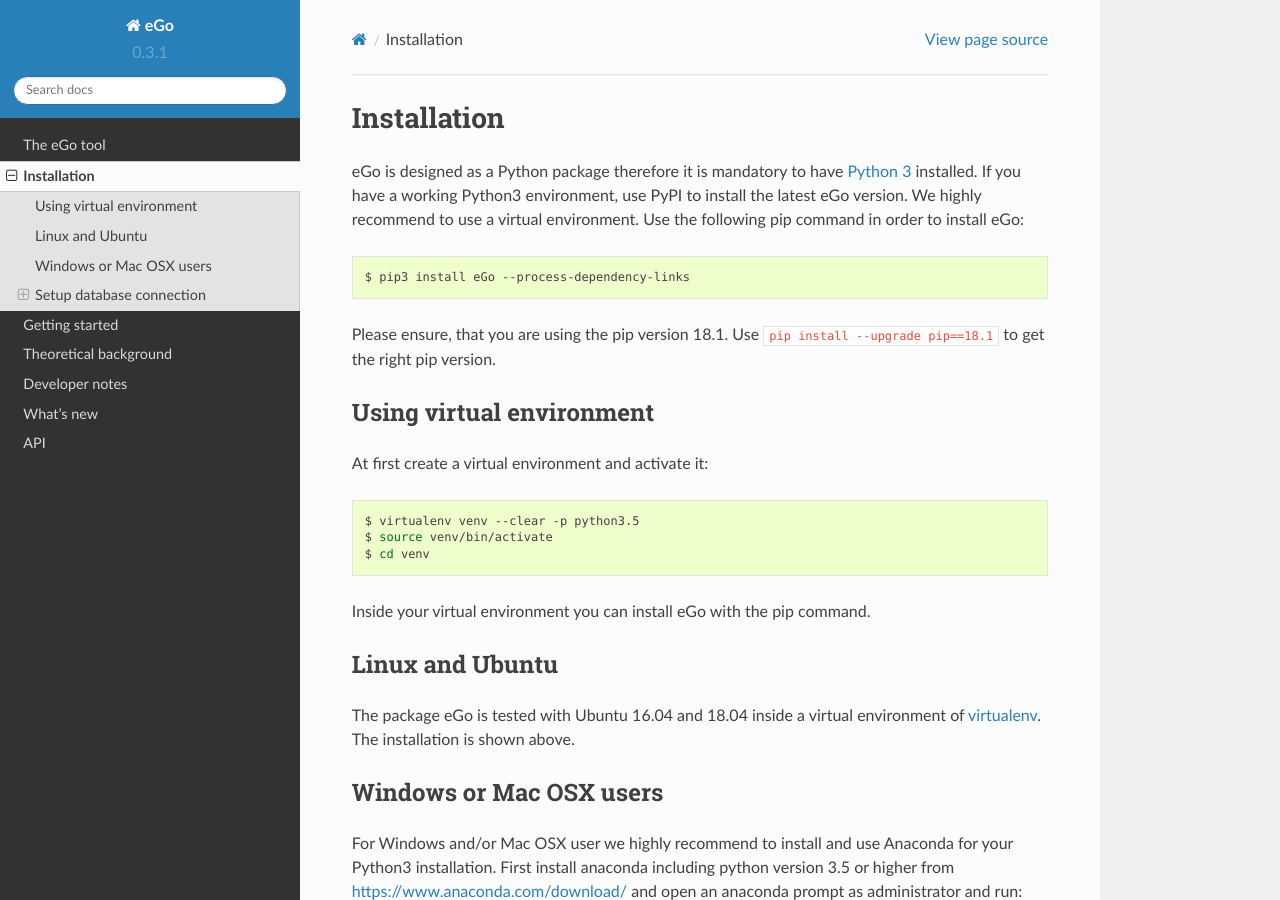
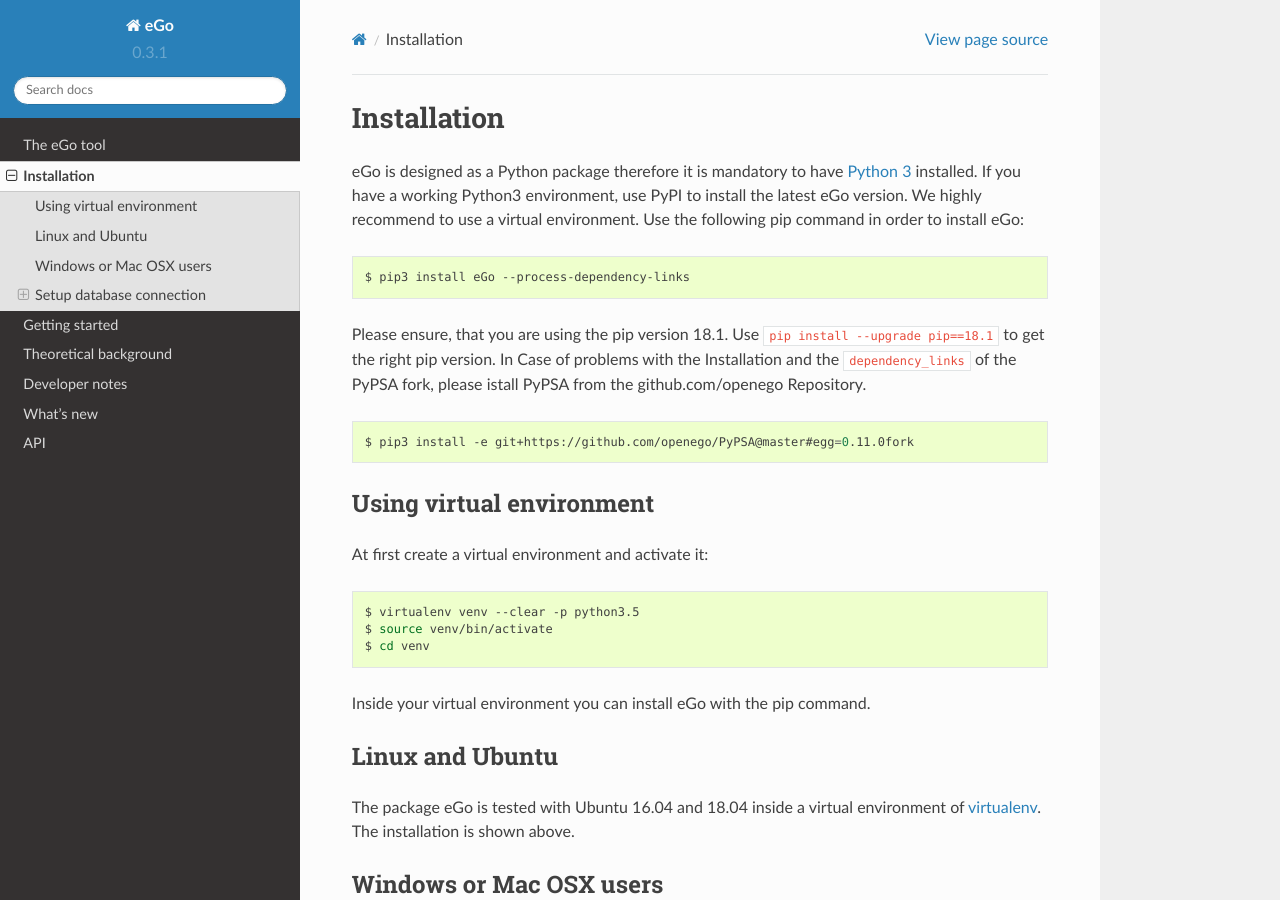
Before and after one commit to openego/eGo, a Sphinx documentation site: the page built from doc/installation.rst, in a window 1280 px wide and 900 px high. Built offline with Sphinx 7.4.7 and the Read the Docs theme 2.0.0, drawn with Linux system fonts in a browser that asks for light colours; formulas are drawn with MathJax 3.

Commit message:
pypsa note

```diff
--- a/doc/installation.rst
+++ b/doc/installation.rst
@@ -13,6 +13,12 @@
 
 Please ensure, that you are using the pip version 18.1.
 Use ``pip install --upgrade pip==18.1`` to get the right pip version.
+In Case of problems with the Installation and the ``dependency_links`` of
+the PyPSA fork, please istall PyPSA from the github.com/openego Repository.
+
+.. code-block:: bash
+
+  $ pip3 install -e git+https://github.com/openego/PyPSA@master#egg=0.11.0fork
 
 
 Using virtual environment
```
